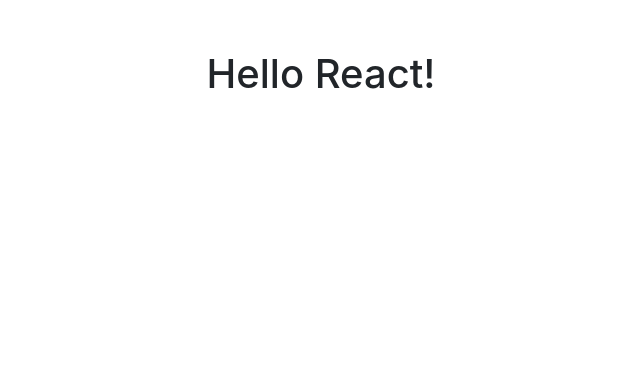
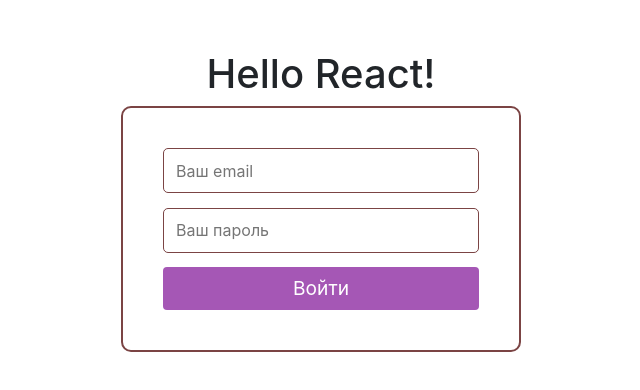
Before and after one commit to AleksandrChistov/react-catalog, a React (Create React App) app: page / in a window 1280 px wide. Shown: the top 390 px of the page, without its empty margins (319-959 px from the left). Built offline with nearby package versions, Linux system fonts and the light colour scheme.

Commit message:
Создал компонент "Форма авторизации"

```diff
--- a/src/App.js
+++ b/src/App.js
@@ -1,11 +1,10 @@
 import React from 'react';
 import './App.sass';
+import Home from './page/home/home'
 
 function App() {
   return (
-    <div className="container">
-      <h1 className="title">Hello React!</h1>
-    </div>
+    <Home />
   );
 }
 
--- /dev/null
+++ b/src/components/form-aut/form-aut.js
@@ -0,0 +1,12 @@
+import React from 'react';
+import './form-aut.sass';
+
+const FormAut = () => (
+  <form className="form-aut" action="#" method="get">
+    <input className="form-aut__input" type="email" name="email" placeholder="Ваш email" required/>
+    <input className="form-aut__input" type="password" name="password" placeholder="Ваш пароль" required/>
+    <button className="btn form-aut__btn" type="submit">Войти</button>
+  </form>
+)
+
+export default FormAut;
--- /dev/null
+++ b/src/components/form-aut/form-aut.sass
@@ -0,0 +1,24 @@
+.form-aut
+  max-width: 400px
+  margin: 0 auto
+  padding: 2.5rem
+  border: 2px solid #7b4444
+  border-radius: 10px
+  &__input
+    width: 100%
+    border: 1px solid #7b4444
+    border-radius: 5px
+    padding: .60rem .75rem
+    margin-bottom: .9rem
+    &:focus, &:active
+      outline-color: #9e00bd
+      outline-style: dotted
+
+.form-aut__btn
+  background-color: #a557b5
+  color: #ffffff
+  width: 100%
+  font-size: 1.2rem
+  &:hover
+    background-color: #652173
+    color: #ffffff
--- /dev/null
+++ b/src/page/home/home.js
@@ -0,0 +1,12 @@
+import React from 'react';
+import './home.sass';
+import FormAut from '../../components/form-aut/form-aut'
+
+const Home = () => (
+  <div className="container">
+    <h1 className="title">Hello React!</h1>
+    <FormAut />
+  </div>
+)
+
+export default Home;
```
Also changed, not shown: public/manifest.json, src/page/home/home.sass (added).
